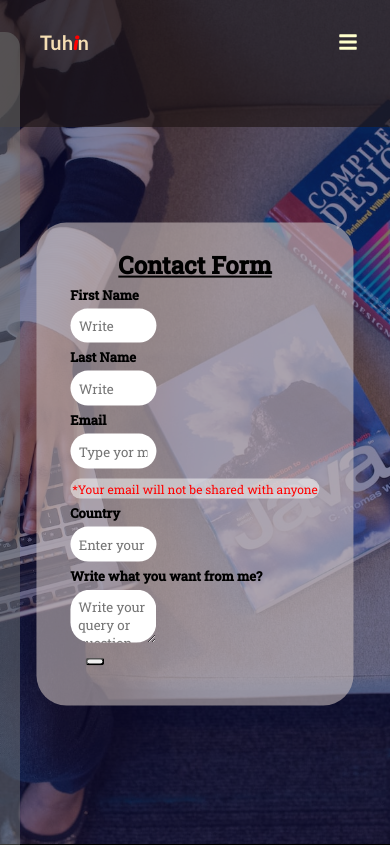
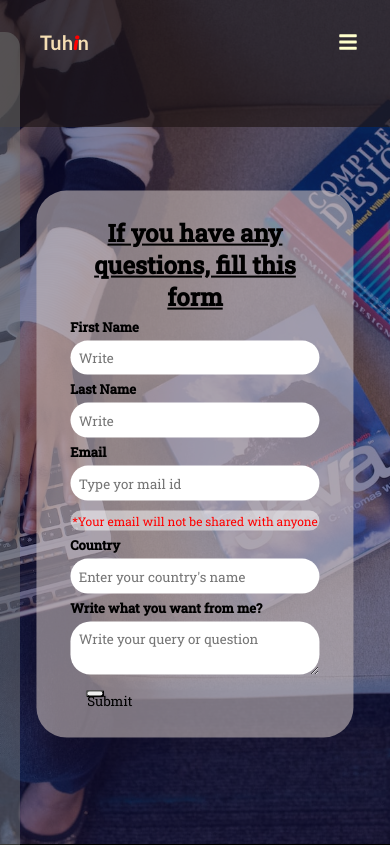
Before and after one commit to Tuhin1904/myPortfolio, a React (Create React App) app: page /contact in a window 390 px wide. Shown: the top 845 px of the page. Built offline with nearby package versions, Linux system fonts and the light colour scheme.

Commit message:
responsiveness

```diff
--- a/src/Components/ContactForm.jsx
+++ b/src/Components/ContactForm.jsx
@@ -12,7 +12,7 @@ return (
       <div id='outerDiv'>
       <div className='content4'>
       <form>
-          <h2 style={{textAlign:"center",textDecoration:"underline"}}>Contact Form</h2>
+          <h2 style={{textAlign:"center",textDecoration:"underline"}}>If you have any questions, fill this form</h2>
           <label for="fname">First Name</label>
           <input type="text" className="name" name="firstname" placeholder="Write"/>
 
@@ -30,7 +30,7 @@ return (
           <label for="subject">Write what you want from me?</label>
           <textarea id="subject" name="subject" placeholder="Write your query or question"></textarea>
 
-          <input type="submit" value="Submit" id="sbtn"/>
+          <button id='sbtn'>Submit</button>
 
       </form>
       </div>
--- a/src/Components/ContactFormstyle.css
+++ b/src/Components/ContactFormstyle.css
@@ -86,8 +86,24 @@ form label{
 #outerDiv .content4 {
     background-color: rgba(199, 187, 187,0.6);
 }
+#outerDiv .content4 input{
+    width:100%;
+}
+#outerDiv .content4 textarea{
+    width:100%;
+}
 @media screen and (max-width:500px) {
+
     #outerDiv .content4 label{
         font-size: small;
     }
+    #outerDiv .content4 input{
+        width:100%;
+    }
+    #outerDiv .content4 textarea{
+        width: 100%;
+    }
+    #outerDiv .content4{
+
+    }
 }
```
